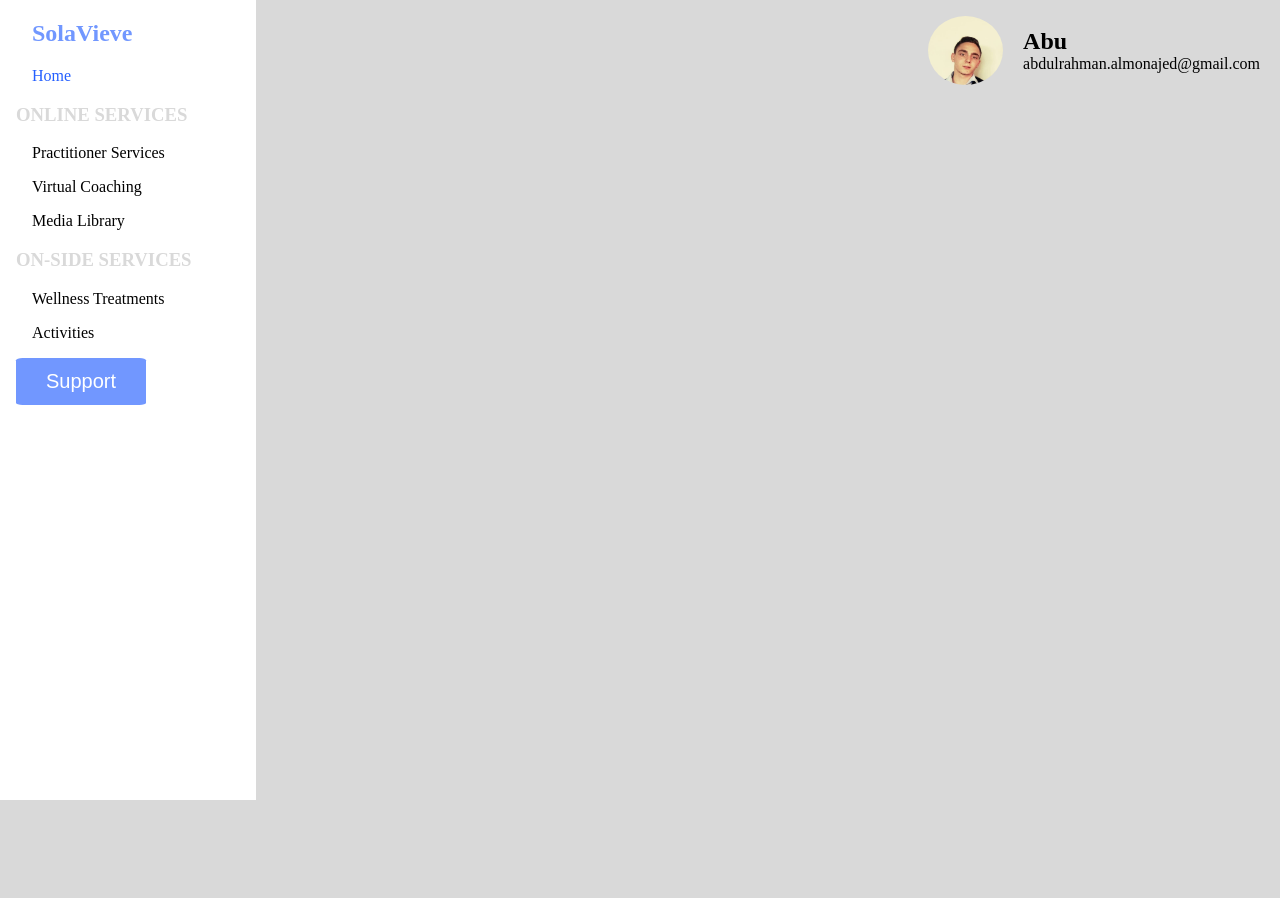
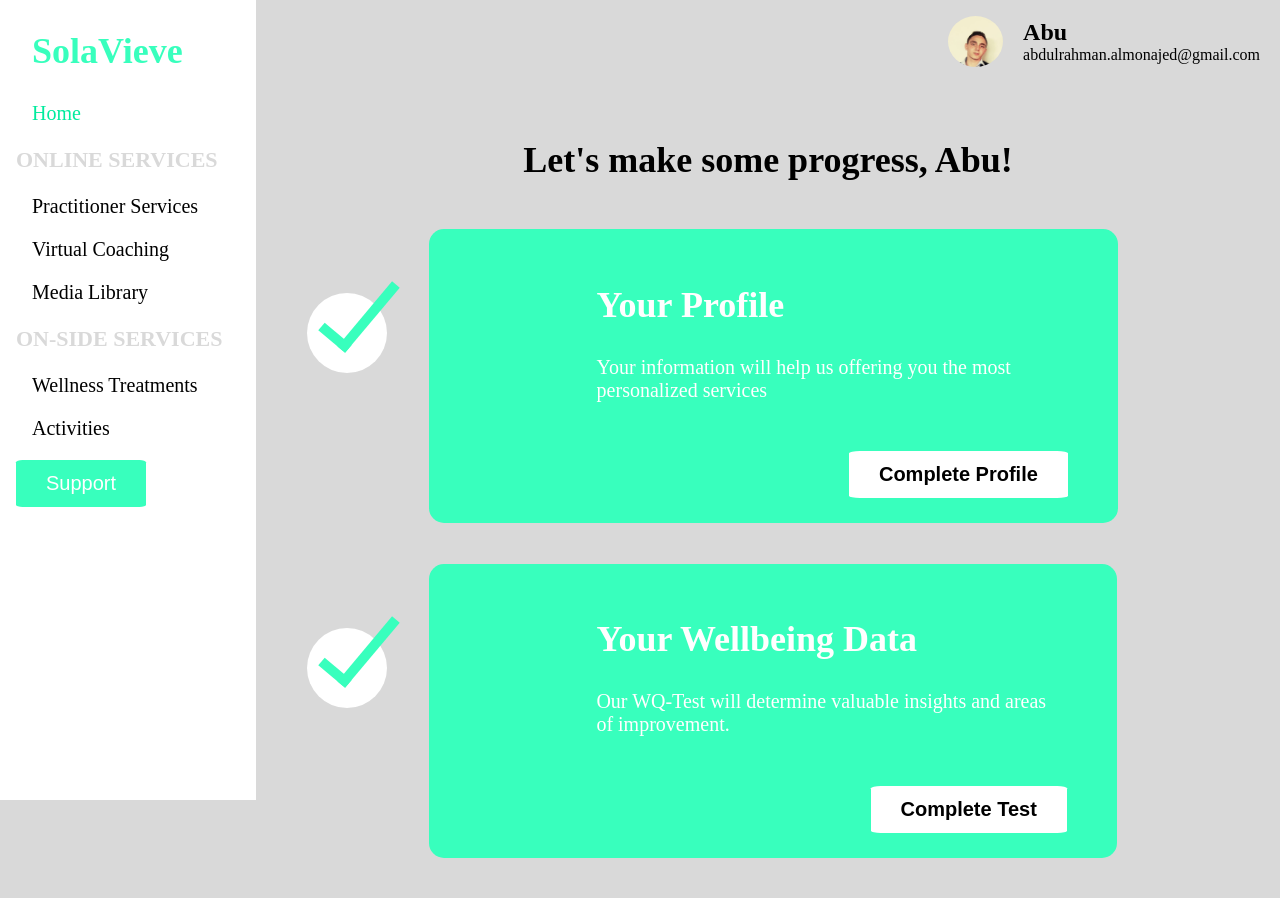
Before and after one commit to devAbu/holisticly, a website: page src/views/index.html in a window 1280 px wide. Before the commit the page ends 800 px from the top, so only its background shows below. Drawn offline with nearby package versions, Linux system fonts and the light colour scheme; files that its build step writes are made by us from their sources; files whose address does not match are found by name.

Commit message:
Home page

```diff
--- a/public/css/style.less
+++ b/public/css/style.less
@@ -1,4 +1,4 @@
-@primaryColor: rgb(113, 151, 255);
+@primaryColor: rgb(56, 255, 189);
 @secondaryColor: darken(white, 15%);
 
 body {
@@ -21,6 +21,7 @@ body {
   h1 {
     color: @primaryColor;
     margin-left: 2rem;
+    font-size: 36px;
   }
 
   a {
@@ -28,7 +29,7 @@ body {
     display: block;
     color: black;
     text-decoration: none;
-
+    font-size: 20px;
   }
 
   div.online-services,
@@ -36,6 +37,7 @@ body {
     h3 {
       margin-left: 1rem;
       color: @secondaryColor;
+      font-size: 22px;
     }
   }
 
@@ -43,8 +45,9 @@ body {
     color: darken(@primaryColor, 15%);
     text-decoration: none;
   }
+}
 
-  button {
+.btn {
   margin-left: 1rem;
   color: white;
   background-color: @primaryColor;
@@ -53,17 +56,15 @@ body {
   padding: 12px 30px;
   font-size: 20px;
 }
-}
 
 .navbar {
-
   float: right;
   margin-top: 1em;
   display: flex;
   align-items: center;
 
   img {
-    max-width: 75px;
+    max-width: 55px;
     width: 100%;
     float: left;
     border-radius: 50%;
@@ -73,6 +74,94 @@ body {
   p {
     margin: 0 20px;
   }
+}
 
+.main {
+  display: inline-block;
+  width: 100%;
+  margin: 0;
+
+  h2 {
+    font-size: 36px;
+    text-align: center;
+    margin-right: auto;
+    margin-left: auto;
+    margin-top: 2em;
+  }
+
+  .check {
+    position: absolute;
+    margin-top: 5%;
+  }
+
+  .checkbox-label {
+    display: block;
+    width: 80px;
+    height: 80px;
+    background-color: white;
+    border-radius: 50%;
+    position: relative;
+  }
+
+  input[type="checkbox"] {
+    display: none;
+  }
+
+  .checkbox-label::after {
+    content: "";
+    position: absolute;
+    width: 25px;
+    height: 75px;
+    border-right: 10px solid @primaryColor;
+    border-bottom: 10px solid @primaryColor;
+    top: 20%;
+    left: 65%;
+    transform: translate(-50%, -50%) rotateZ(40deg);
+  }
+
+  div.box {
+    display: inline-table;
+    background-color: @primaryColor;
+    padding: 25px 50px;
+    text-align: left;
+    margin-left: 15%;
+    border-radius: 15px;
+    margin-bottom: 5%;
+
+    h1 {
+      font-size: 36px;
+    }
+
+    p {
+      font-size: 20px;
+      font-weight: 500;
+    }
+
+    h1,
+    p {
+      padding-left: 20%;
+      color: white;
 
     }
+
+    button.btn {
+      margin-top: 5%;
+      float: right;
+      background-color: white;
+      color: black;
+      font-weight: 700;
+    }
+  }
+}
+
+.row {
+  margin-left: 5%;
+}
+
+.col-2 {
+  max-width: 16.666667%;
+}
+
+.col-10 {
+  max-width: 83.333333%
+}
--- a/src/views/index.html
+++ b/src/views/index.html
@@ -27,7 +27,7 @@
       <a href="#">Activities</a>
     </div>
 
-    <button>Support</button>
+    <button class="btn">Support</button>
   </section>
 
   <section class="navbar">
@@ -37,6 +37,51 @@
       <p>abdulrahman.almonajed@gmail.com</p>
     </div>
   </section>
+
+  <section class="main">
+    <h2>Let's make some progress, Abu!</h2>
+    <br>
+
+    <div class="row">
+      <div class="col-2">
+        <div class="check">
+          <input type="checkbox" id="checkbox" name="profile-data-check" checked>
+          <label for="checkbox" class="checkbox-label"></label>
+        </div>
+      </div>
+      <div class="col-10">
+        <div class="profile-data-box box">
+          <h1>Your Profile</h1>
+          <p>Your information will help us offering you the most personalized services</p>
+          <button class="complete-profile-btn btn">
+            Complete Profile
+          </button>
+        </div>
+      </div>
+
+      <div class="col-2">
+        <div class="check">
+          <input type="checkbox" id="checkbox-2" name="wq-data-check" checked>
+          <label for="checkbox-2" class="checkbox-label"></label>
+        </div>
+      </div>
+      <div class="col-10">
+        <div class="wq-data-box box">
+          <h1>Your Wellbeing Data</h1>
+          <p>Our WQ-Test will determine valuable insights and areas of improvement.</p>
+          <button class="complete-wq-data-btn btn">
+            Complete Test
+          </button>
+        </div>
+      </div>
+    </div>
+
+
+
+
+
+
+  </section>
 </body>
 
 </html>
```
Also changed, not shown: index.js (+6 -6 lines), public/css/style.css. Lines whose indentation alone changed are shown as unchanged.
